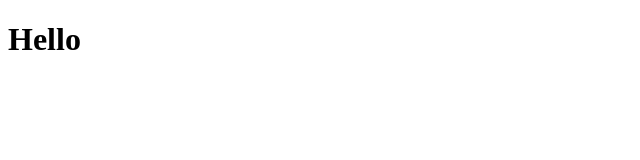
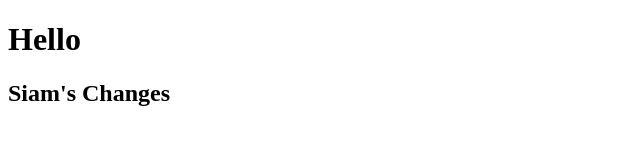
Before and after one commit to EmanArefin/testrepo, a plain HTML site: page index.html in a window 1280 px wide. Shown: the whole page, without its empty margins (0-640 px from the left). Drawn offline with Linux system fonts and the light colour scheme.

Commit message:
added H2

```diff
--- a/index.html
+++ b/index.html
@@ -5,5 +5,6 @@
 </head>
 <body>
 <h1>Hello</h1>
+  <h2> Siam's Changes</h2>
 </body>
 </html>
```
